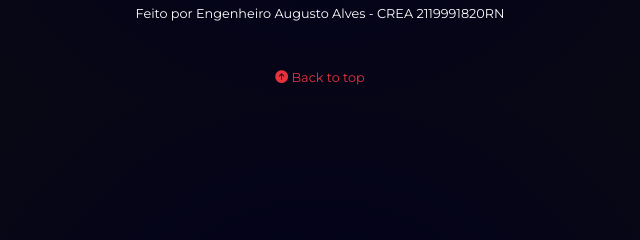
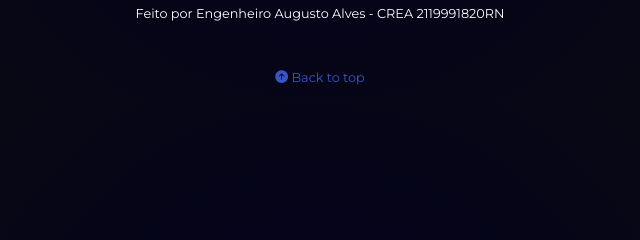
Before and after one commit to augustoojunior/AlvesEngenharia, a plain HTML site: page index.html in a window 1280 px wide. In both pictures the pointer is over the link "Back to top". Shown: the part 536-776 px from the top of the page, 320-960 px from the left. Drawn offline with nearby package versions, Linux system fonts and the light colour scheme.

Commit message:
Update style.css

```diff
--- a/css/style.css
+++ b/css/style.css
@@ -104,5 +104,5 @@ footer a {
 }
 
 footer a:hover {
-    color: #e7323f;
+    color: #3955c4;
 }
```
